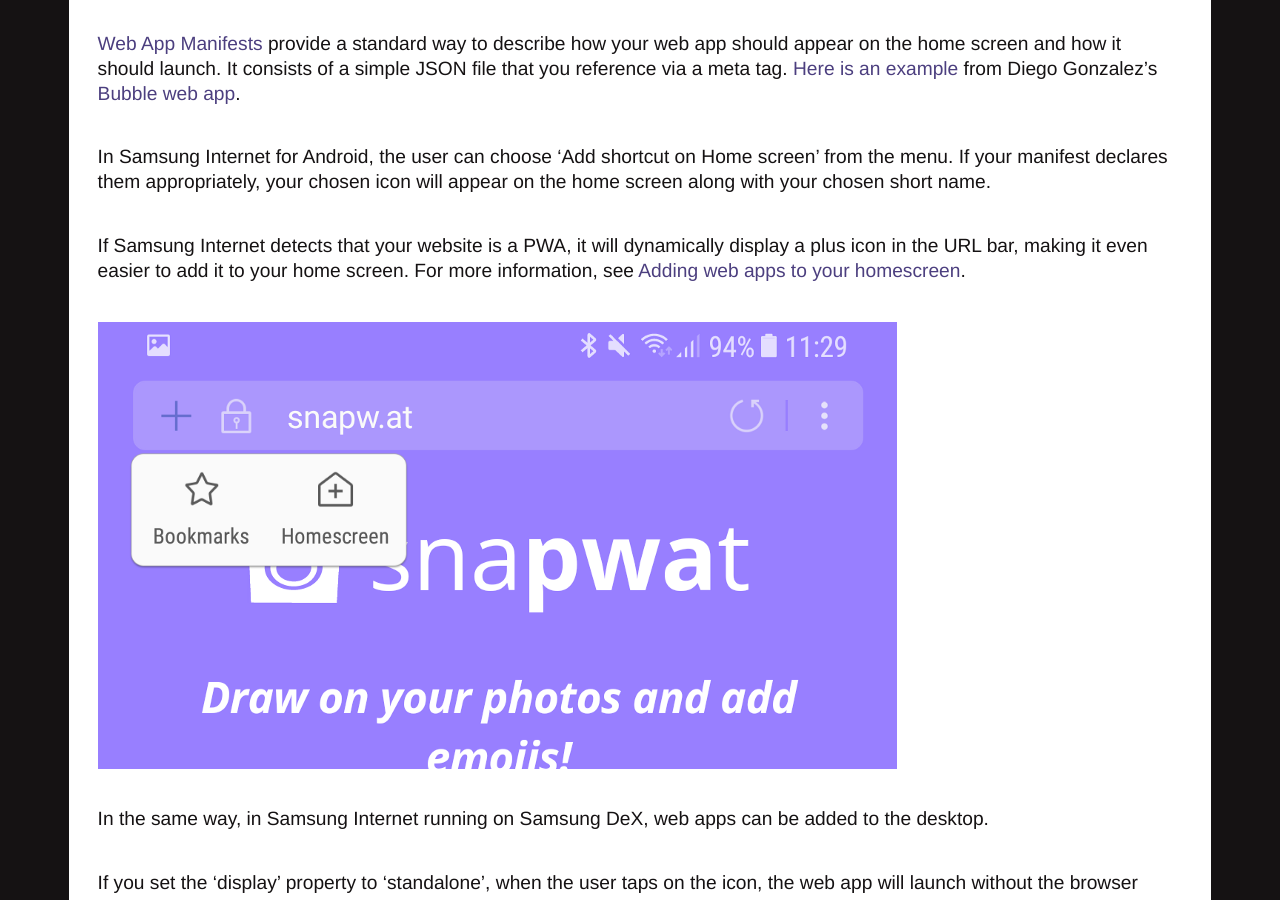
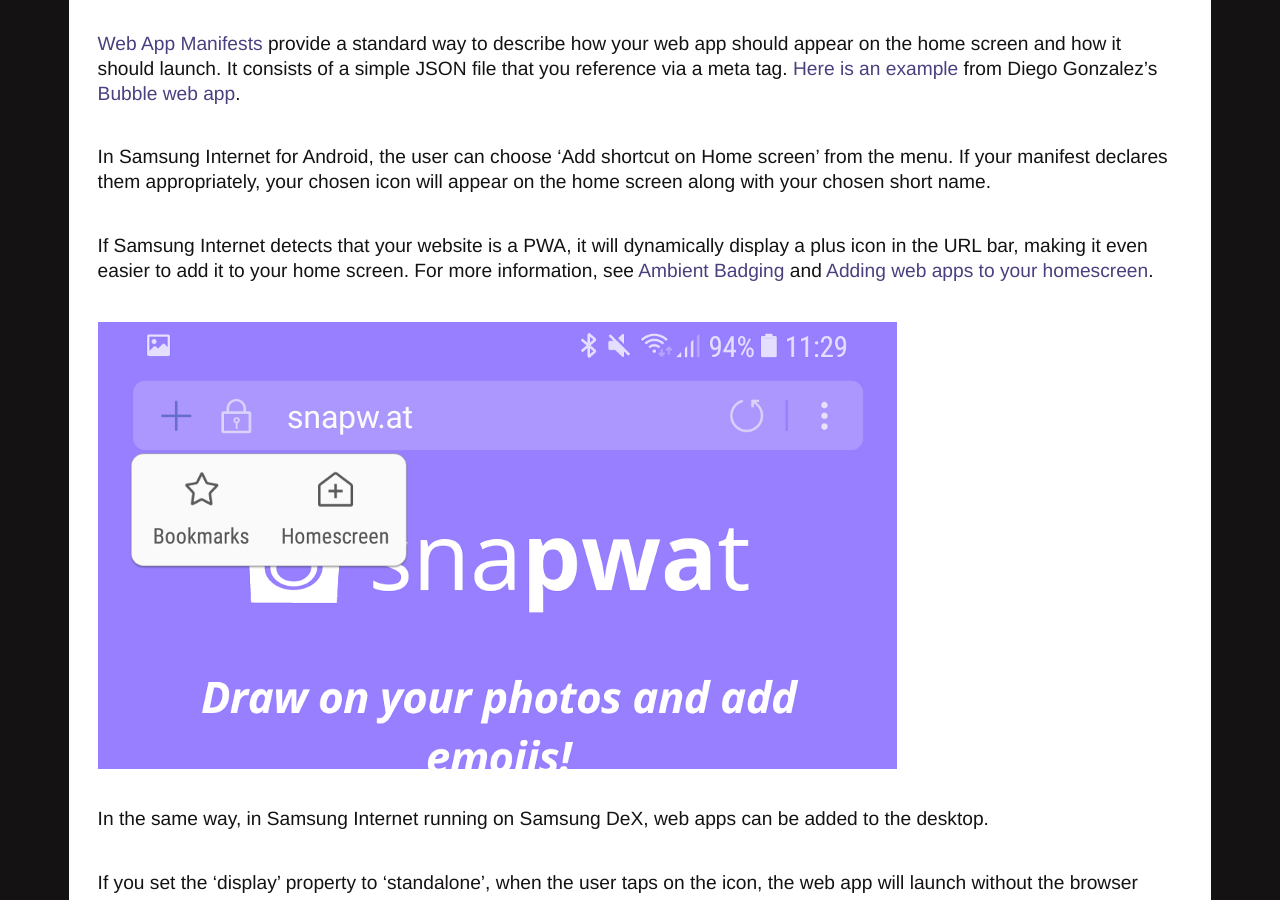
Before and after one commit to SamsungInternet/homepage-archive, a Jekyll site: the page built from docs/progressive-web-apps.md, in a window 1280 px wide and 900 px high, scrolled down 1409 px. Built offline with Jekyll 4.4.1, drawn with Linux system fonts in a browser that asks for light colours.

Commit message:
Update PWA page

```diff
--- a/docs/progressive-web-apps.md
+++ b/docs/progressive-web-apps.md
@@ -58,7 +58,7 @@
 
 If Samsung Internet detects that your website is a PWA, it will dynamically display a plus
 icon in the URL bar, making it even easier to add it to your home screen. For more information,
-see [Adding web apps to your homescreen](https://samsunginter.net/docs/homescreen).
+see [Ambient Badging](https://samsunginter.net/docs/ambient-badging) and [Adding web apps to your homescreen](https://samsunginter.net/docs/homescreen).
 
 ![Plus icon when tapped](/images/docs/pwa-homescreen2.png)
 
```
